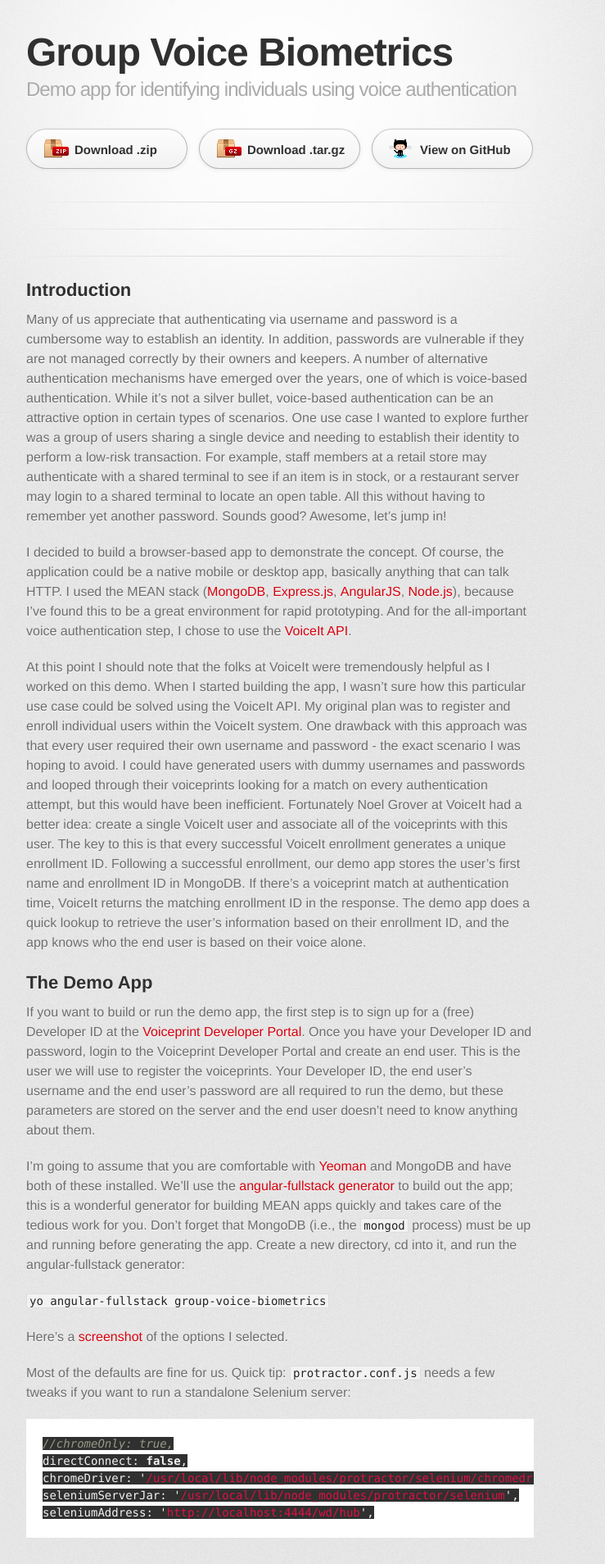
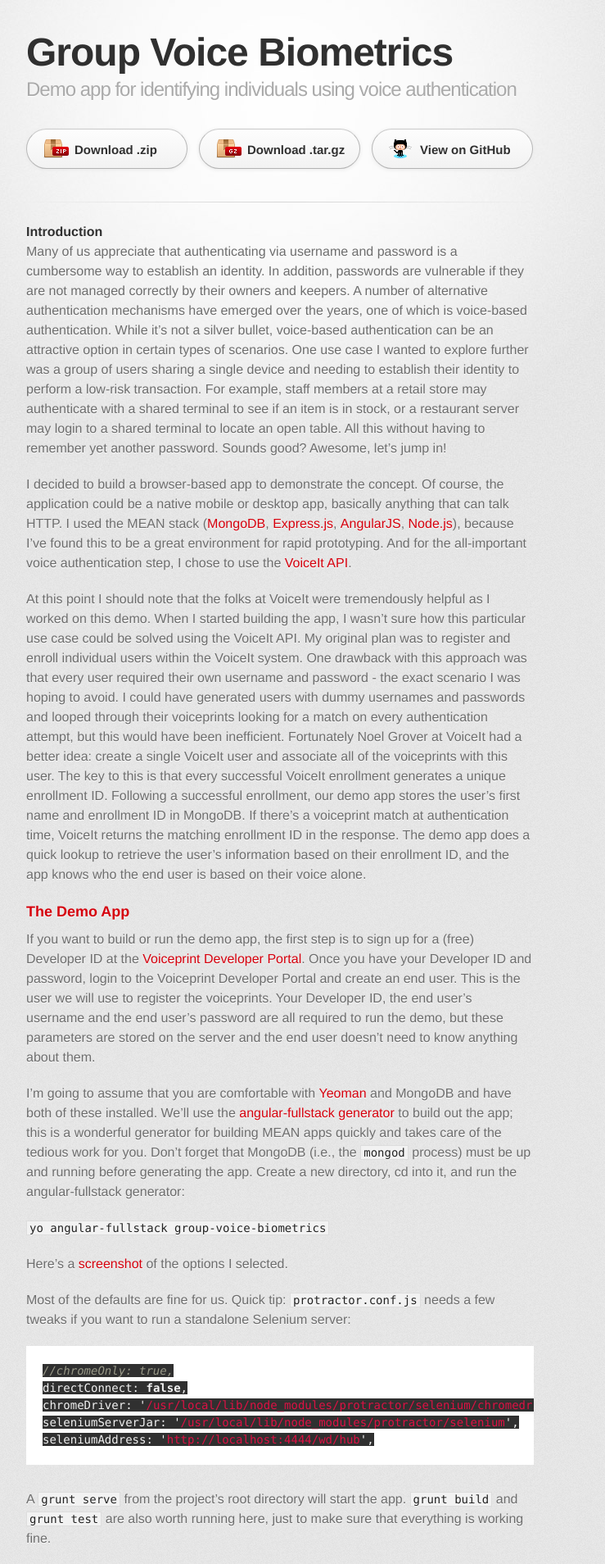
Before and after one commit to donnydazzler/group-voice-biometrics, a Jekyll site: the page built from index.md, in a window 1280 px wide. Shown: the top 1908 px of the page at 82% size, without its empty margins (298-1037 px from the left). Built offline with Jekyll 4.4.1, drawn with Linux system fonts in a browser that asks for light colours; some web fonts are replaced; Markdown is read by kramdown in place of the engine named in the settings.

````diff
--- a/index.md
+++ b/index.md
@@ -1,9 +1,7 @@
 ---
 layout: index
 ---
----
----
-## Introduction
+#### Introduction
 
 Many of us appreciate that authenticating via username and password is a cumbersome way to establish an identity. In addition, passwords are vulnerable if they are not managed correctly by their owners and keepers. A number of alternative authentication mechanisms have emerged over the years, one of which is voice-based authentication. While it's not a silver bullet, voice-based authentication can be an attractive option in certain types of scenarios. One use case I wanted to explore further was a group of users sharing a single device and needing to establish their identity to perform a low-risk transaction. For example, staff members at a retail store may authenticate with a shared terminal to see if an item is in stock, or a restaurant server may login to a shared terminal to locate an open table. All this without having to remember yet another password. Sounds good? Awesome, let's jump in!
 
@@ -11,7 +9,7 @@ I decided to build a browser-based app to demonstrate the concept. Of course, th
 
 At this point I should note that the folks at VoiceIt were tremendously helpful as I worked on this demo. When I started building the app, I wasn't sure how this particular use case could be solved using the VoiceIt API. My original plan was to register and enroll individual users within the VoiceIt system. One drawback with this approach was that every user required their own username and password - the exact scenario I was hoping to avoid. I could have generated users with dummy usernames and passwords and looped through their voiceprints looking for a match on every authentication attempt, but this would have been inefficient. Fortunately Noel Grover at VoiceIt had a better idea: create a single VoiceIt user and associate all of the voiceprints with this user. The key to this is that every successful VoiceIt enrollment generates a unique enrollment ID. Following a successful enrollment, our demo app stores the user's first name and enrollment ID in MongoDB. If there's a voiceprint match at authentication time, VoiceIt returns the matching enrollment ID in the response. The demo app does a quick lookup to retrieve the user's information based on their enrollment ID, and the app knows who the end user is based on their voice alone.
 
-## The Demo App
+### The Demo App
 
 If you want to build or run the demo app, the first step is to sign up for a (free) Developer ID at the [Voiceprint Developer Portal](https://siv.voiceprintportal.com/). Once you have your Developer ID and password, login to the Voiceprint Developer Portal and create an end user. This is the user we will use to register the voiceprints. Your Developer ID, the end user's username and the end user's password are all required to run the demo, but these parameters are stored on the server and the end user doesn't need to know anything about them.
 
@@ -41,7 +39,7 @@ The generator gives us some very useful dependencies out of the box; we'll grab
 
 Run `npm install voice-it q request --save` to install the modules and add them to the dependency list. Now that the app's foundation is in place, let's build out the server side.
 
-## Server-Side
+### Server-Side
 
 Before jumping into the server-side code, I have an Express body-parser configuration tip for you: since we are going to be POSTing WAV files to the server rather than JSON data, we need to ensure that the server is prepared to receive this kind of data and also files of a reasonable size. This gave me a multi-day headache; I'm hoping that others will benefit from my lesson learned! So make the following changes in `server/config/express.js`:
 
@@ -155,7 +153,7 @@ If the action was `enroll`, the `processEnrollment()` helper function is invoked
 
 If the action was `authenticate`, the `processAuthentication()` helper function is invoked. Here we use the `findOne()` method to lookup the user record based on the enrollment ID returned by VoiceIt. If we find the user in the database, the server returns their first name. This wraps up the server-side, so let's move on to the client-side.
 
-## Client-Side
+### Client-Side
 
 Our app uses the [Web Audio API](http://www.w3.org/TR/webaudio/) to capture audio in the browser. Unfortunately the Web Audio API is relatively new and isn't supported by all browsers yet, so the demo works best in recent desktop versions of Chrome and Firefox. We'll use Matt Diamond's [RecorderJS](https://github.com/mattdiamond/Recorderjs) plugin to export the audio. This is included in the app as a shared client-side component. One small but important change I made in `recorderWorker.js` was to export a `DataView` rather than a `Blob`; I found this was necessary in order for the server-side to process the WAV file in the request body.
 
@@ -328,7 +326,7 @@ $scope.menu = [{
 }];
 ```
 
-## Running the app
+### Running the app
 Navigate to the project root, enter `grunt serve` and go to [http://localhost:9000/](http://localhost:9000/) in your recent version of Chrome or Firefox. You should see a page like [this](https://raw.githubusercontent.com/gmillward/group-voice-biometrics/gh-pages/images/main.png).
 
 During the enrollment phase, don't forget to enable the microphone and enter a first name. Make sure your microphone volume is nice and high (I set mine to the highest level with ambient noise reduction enabled). Click on the mic to record 3-7 [enrollments](https://raw.githubusercontent.com/gmillward/group-voice-biometrics/gh-pages/images/enroll.png).
@@ -337,7 +335,7 @@ At this point, you can start authenticating with your [voice](https://raw.github
 
 Here's the [GitHub repo](https://github.com/gmillward/group-voice-biometrics) for the demo app. (Keep in mind this is demo code, so it's not fully optimized. Pull requests are welcome :)
 
-## Next steps
+### Next steps
 There are numerous extension points to this app. For example, you could add support for profile images, or add an audio visualization during the recording process (a la Chris Wilson's AudioRecorder demo, or [KITT's Voice Synthesizer](https://www.youtube.com/watch?v=WiTYzppwU7s)?!). On the server-side, the authentication process could be used to create an OAuth "voice grant flow". The OAuth Authorization Server would issue an OAuth access token upon successful voice authentication. Another extension point would be to combine the voice authentication process with a command. This becomes a powerful way to enhance the user experience: the user could authenticate and jump to a specific part of the app simply by saying a command.
 
 <!--
````
